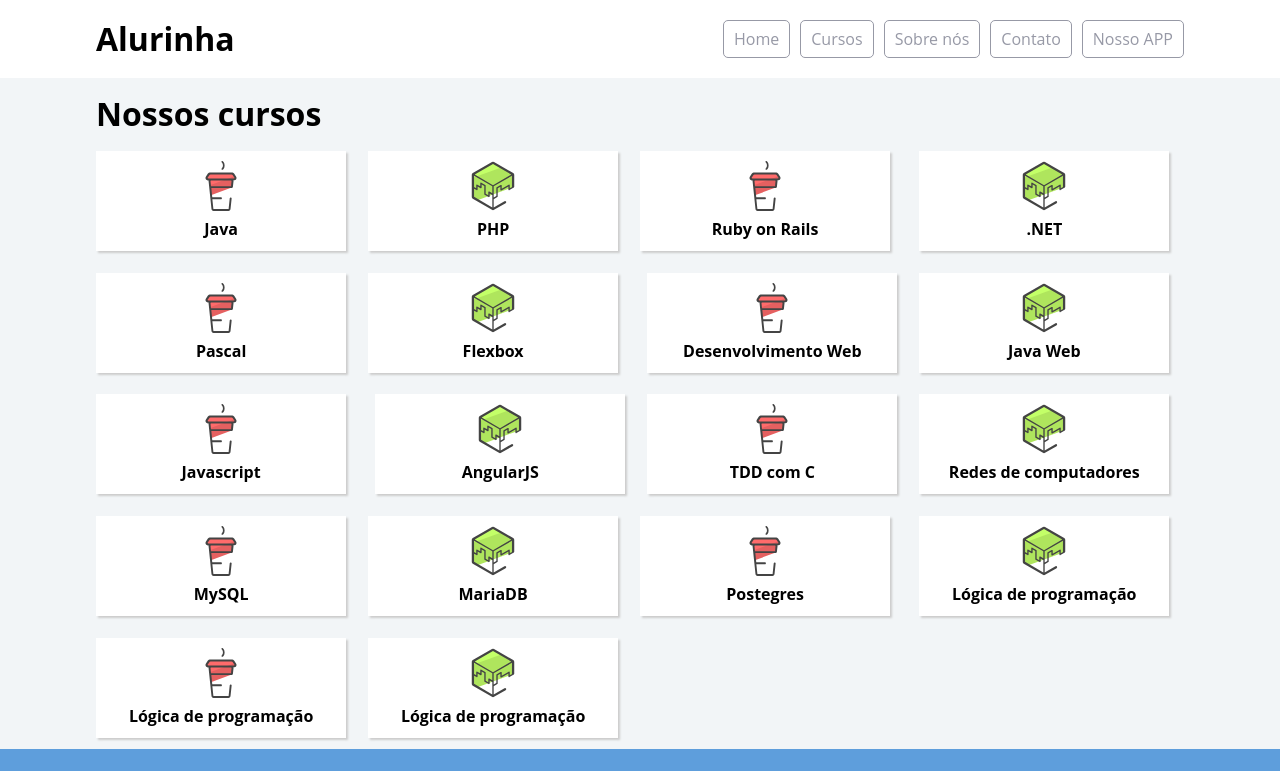
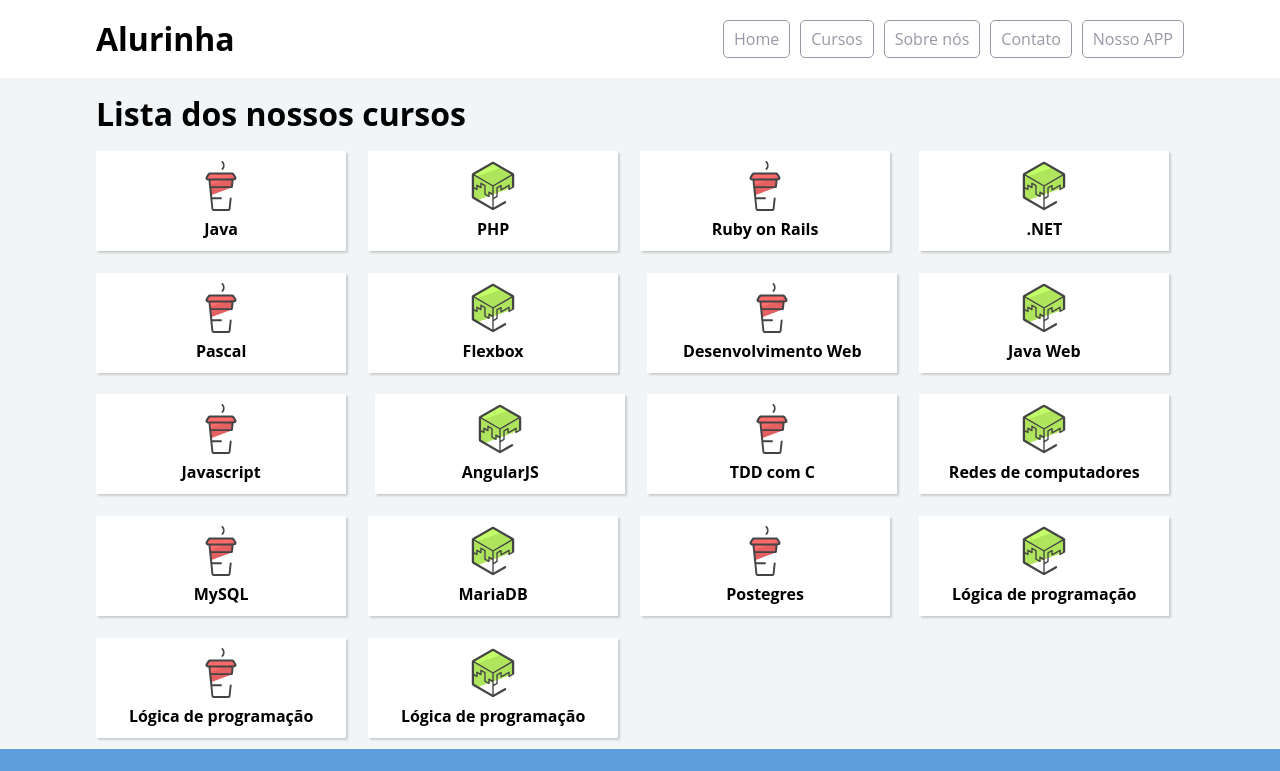
Before and after one commit to vitoryano/edutech, a plain HTML site: page flexbox/index.html in a window 1280 px wide. Shown: the top 771 px of the page. Drawn offline with Linux system fonts and the light colour scheme; grey boxes are pictures that could not be loaded.

Commit message:
Atualizado o título da lista de cursos

```diff
--- a/flexbox/index.html
+++ b/flexbox/index.html
@@ -29,7 +29,7 @@
 
 	<main class="conteudoPrincipal">
 		<div class="container">
-			<h2 class="subtitulo">Nossos cursos</h2>
+			<h2 class="subtitulo">Lista dos nossos cursos</h2>
 
 			<nav>
 				<ul class="conteudoPrincipal-cursos">
```
